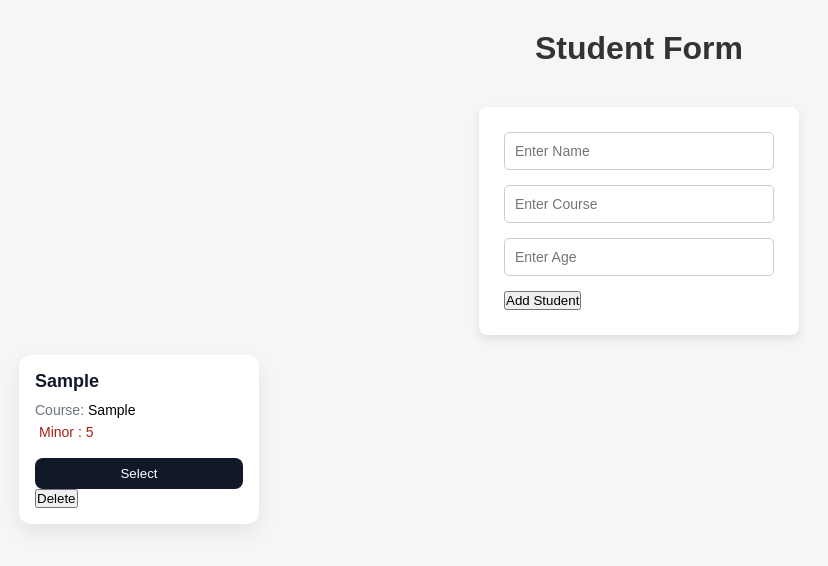
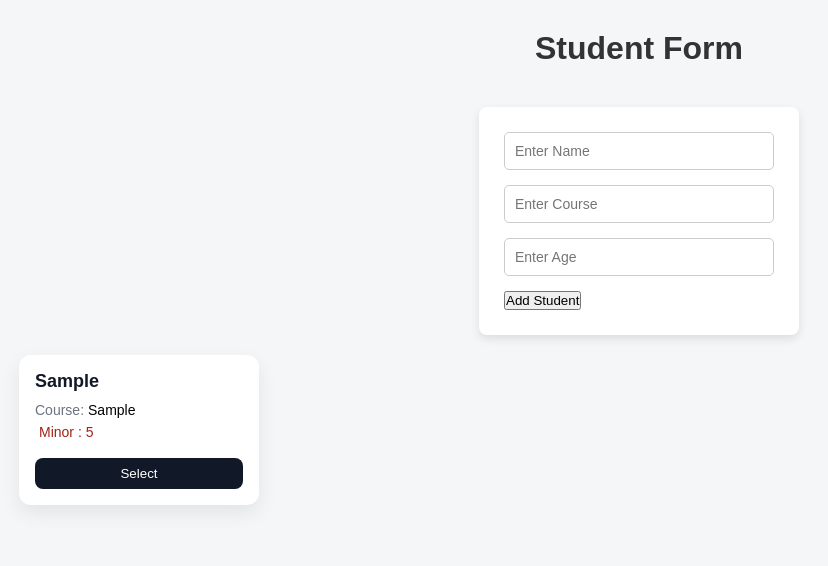
Before and after one commit to muskan-chouhan/react, a React (Vite) app in the folder 19-studentform-list-project/: page / in a window 1280 px wide. Both pictures are taken after typing "Sample", "Sample", "5" into the empty fields and a click on the button "Add Student". Shown: the top 566 px of the page, without its empty margins (1-829 px from the left). Built offline with nearby package versions, Linux system fonts and the light colour scheme.

Commit message:
19 project add delete and select logic bend

```diff
--- a/19-studentform-list-project/src/component/StudentCard.jsx
+++ b/19-studentform-list-project/src/component/StudentCard.jsx
@@ -3,9 +3,7 @@ import { useState } from "react";
 function StudentCard(props) {
   const [selected, setSelected] = useState(false);
 
-  function control() {
-    setSelected(!selected);
-  }
+
 
   return (
     <div className="student-card">
@@ -24,12 +22,19 @@ function StudentCard(props) {
         )}
       </p>
 
-      <button className="select-btn" onClick={control}>
-        {selected ? "Remove" : "Select"}
-      </button>
-<button className="delete-btn" onClick={props.onDelete}>
-  Delete
+<button
+  className="select-btn"
+  onClick={() => {
+    if (!selected) {
+      setSelected(true);       // pehle select karo
+    } else {
+      props.onDelete();        // phir delete karo
+    }
+  }}
+>
+  {selected ? "Remove" : "Select"}
 </button>
+
 
     </div>
   );
```
